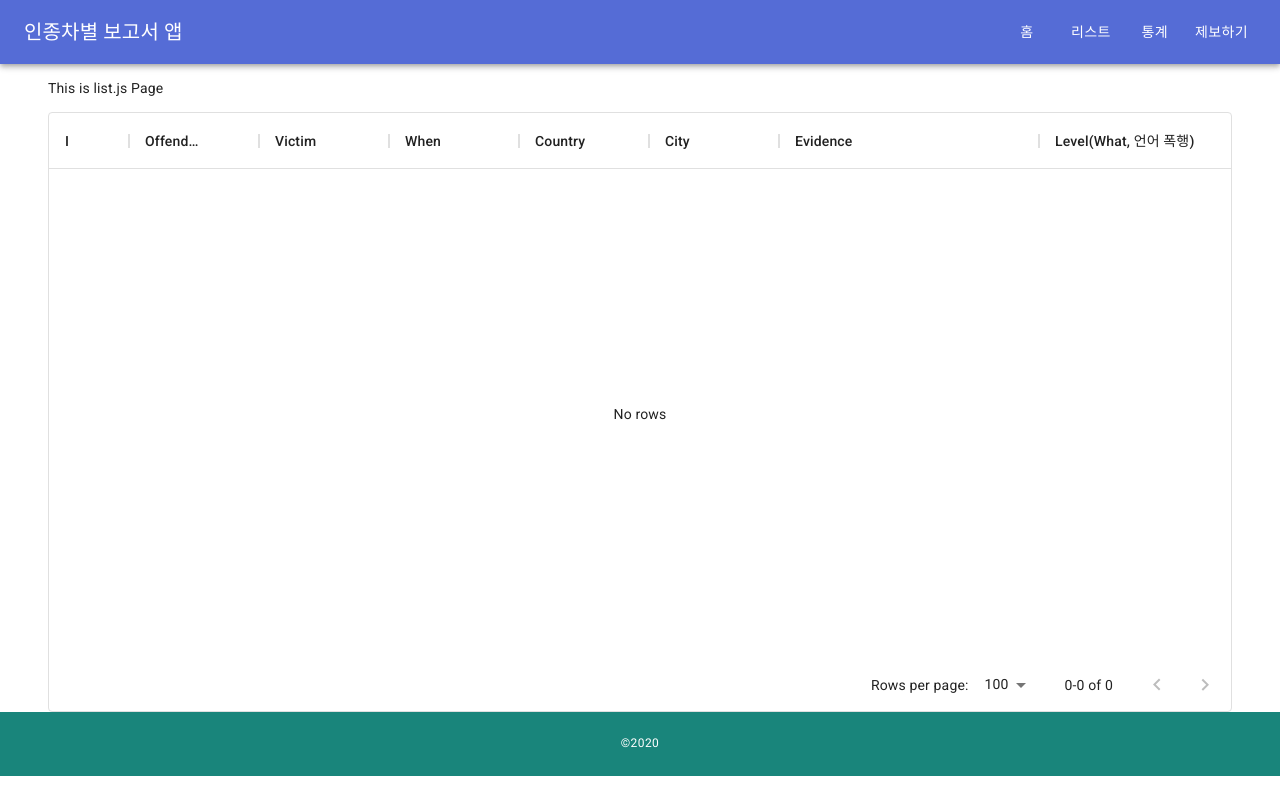
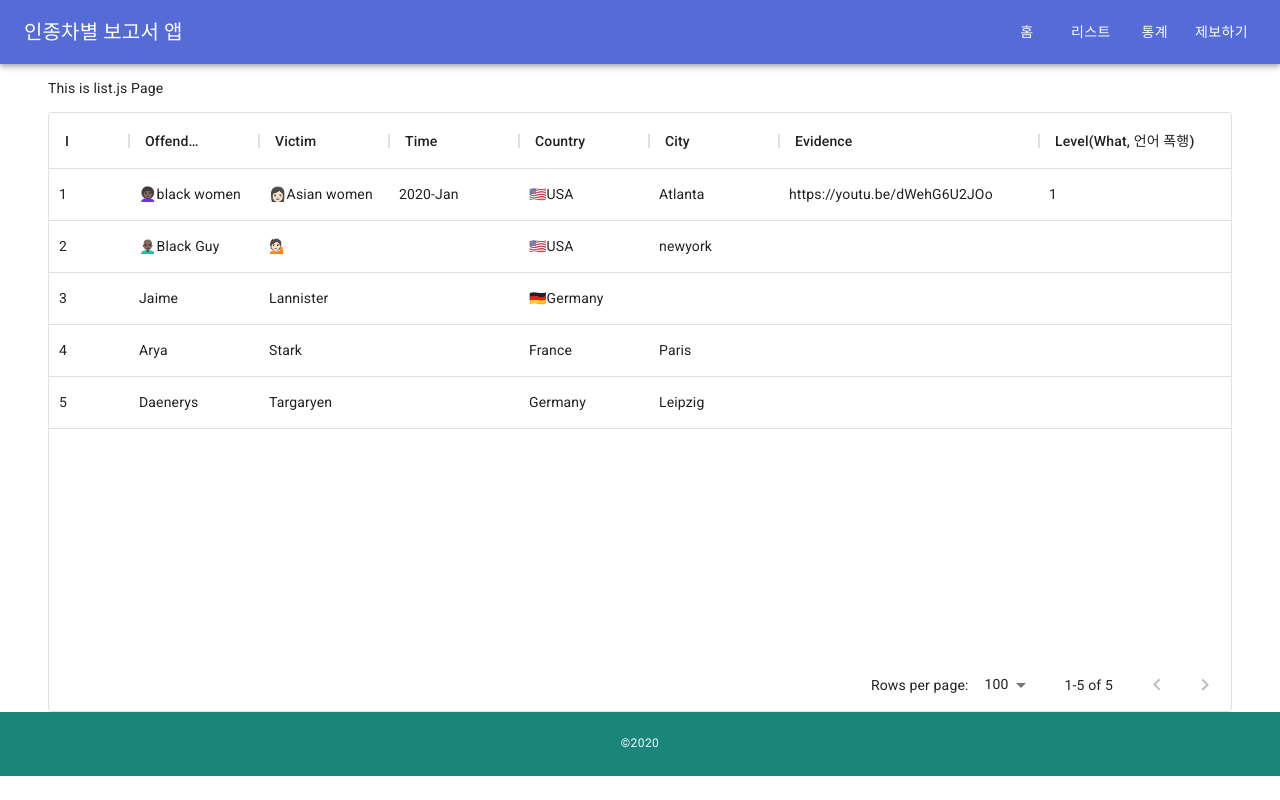
Before and after one commit to de24world/old-racism-report, a Next.js app in the folder client/: page /list in a window 1280 px wide. Built offline with nearby package versions, Linux system fonts and the light colour scheme; no server answers; data requests are answered from the project's data file.

Commit message:
*add concurrently&update listdata

```diff
--- a/client/data/listdata.json
+++ b/client/data/listdata.json
@@ -4,7 +4,7 @@
       "id": 1,
       "offender": "👩🏿‍🦱black women",
       "victim": "👩🏻Asian women",
-      "when": "2020-Jan",
+      "time": "2020-Jan",
       "country": " 🇺🇸USA",
       "city": "Atlanta",
       "evidence": "https://youtu.be/dWehG6U2JOo",
--- a/client/package.json
+++ b/client/package.json
@@ -5,13 +5,16 @@
   "scripts": {
     "dev": "next dev",
     "build": "next build",
-    "start": "next start"
+    "start": "next start",
+    "mockserver": "json-server --watch ./data/listdata.json --port 3001",
+    "devstart": "concurrently \"yarn mockserver\" \"yarn run dev\""
   },
   "dependencies": {
     "@material-ui/core": "latest",
     "@material-ui/data-grid": "^4.0.0-alpha.23",
     "@material-ui/icons": "^4.11.2",
     "axios": "^0.21.1",
+    "concurrently": "^6.0.0",
     "next": "10.0.9",
     "prop-types": "latest",
     "react": "17.0.2",
--- a/client/pages/list.js
+++ b/client/pages/list.js
@@ -5,8 +5,7 @@ import ItemList from "../src/components/ItemList";
 
 const ListPage = () => {
   const [dataList, setDataList] = useState([]);
-  const API_URL =
-    "http://makeup-api.herokuapp.com/api/v1/products.json?brand=maybelline";
+  const API_URL = "http://localhost:3001/lists";
 
   const getData = () => {
     Axios.get(API_URL).then((res) => {
--- a/client/src/components/ItemList.jsx
+++ b/client/src/components/ItemList.jsx
@@ -5,18 +5,18 @@ import { DataGrid } from "@material-ui/data-grid";
 
 const columns = [
   { field: "id", headerName: "ID", width: 80 },
-  { field: "brand", headerName: "Offender", width: 130 },
-  { field: "product_type", headerName: "Victim", width: 130 },
-  { field: "created_at", headerName: "When", width: 130 },
-  { field: "name", headerName: "Country", width: 130 },
-  { field: "price", headerName: "City", width: 130 },
+  { field: "offender", headerName: "Offender", width: 130 },
+  { field: "victim", headerName: "Victim", width: 130 },
+  { field: "time", headerName: "Time", width: 130 },
+  { field: "country", headerName: "Country", width: 130 },
+  { field: "city", headerName: "City", width: 130 },
   {
-    field: "website_link",
+    field: "evidence",
     headerName: "Evidence",
     width: 260,
     sortable: false,
   },
-  { field: "rating", headerName: "Level(What, 언어 폭행)", width: 260 },
+  { field: "level", headerName: "Level(What, 언어 폭행)", width: 260 },
 ];
 
 const ItemList = ({ dataList }) => {
```
Also changed, not shown: 1 other file (tests, documents, lock files or other folders).
